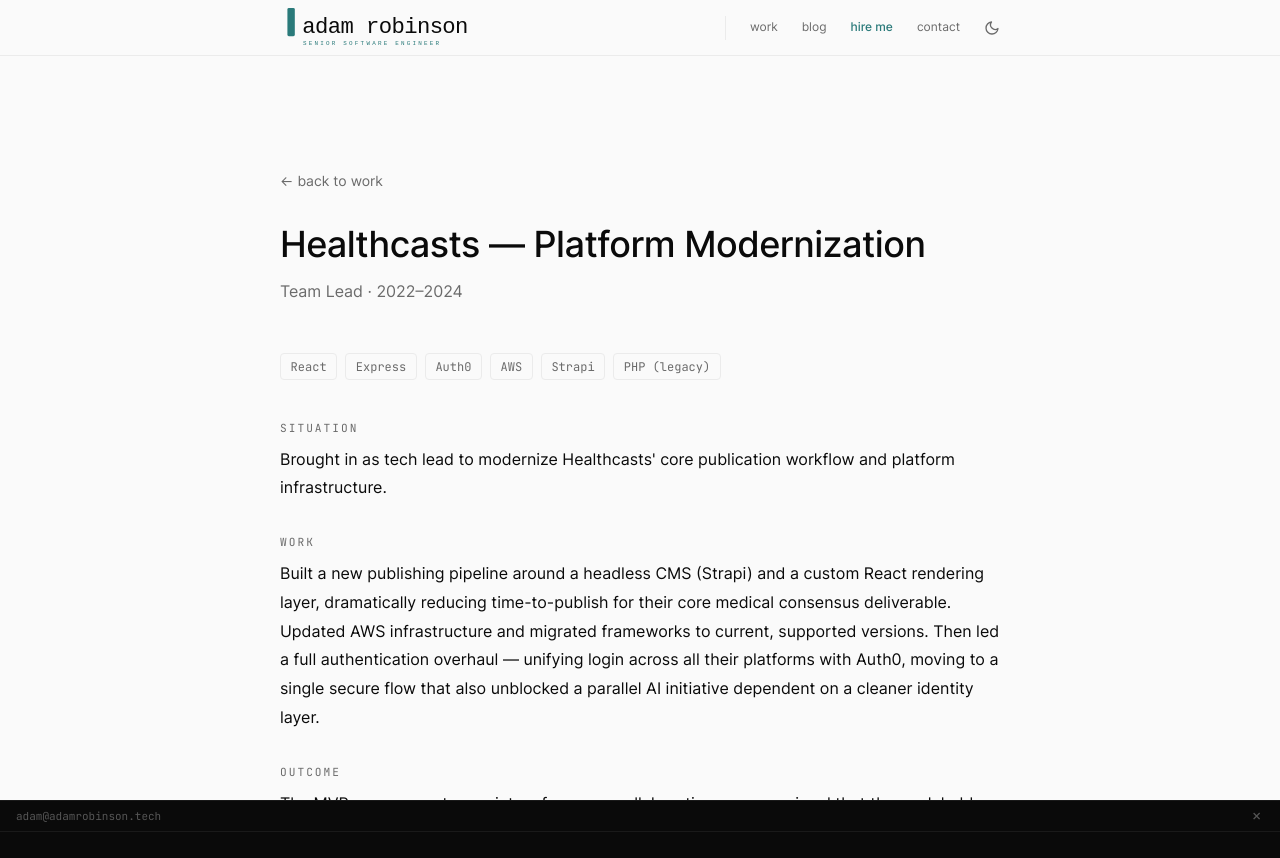
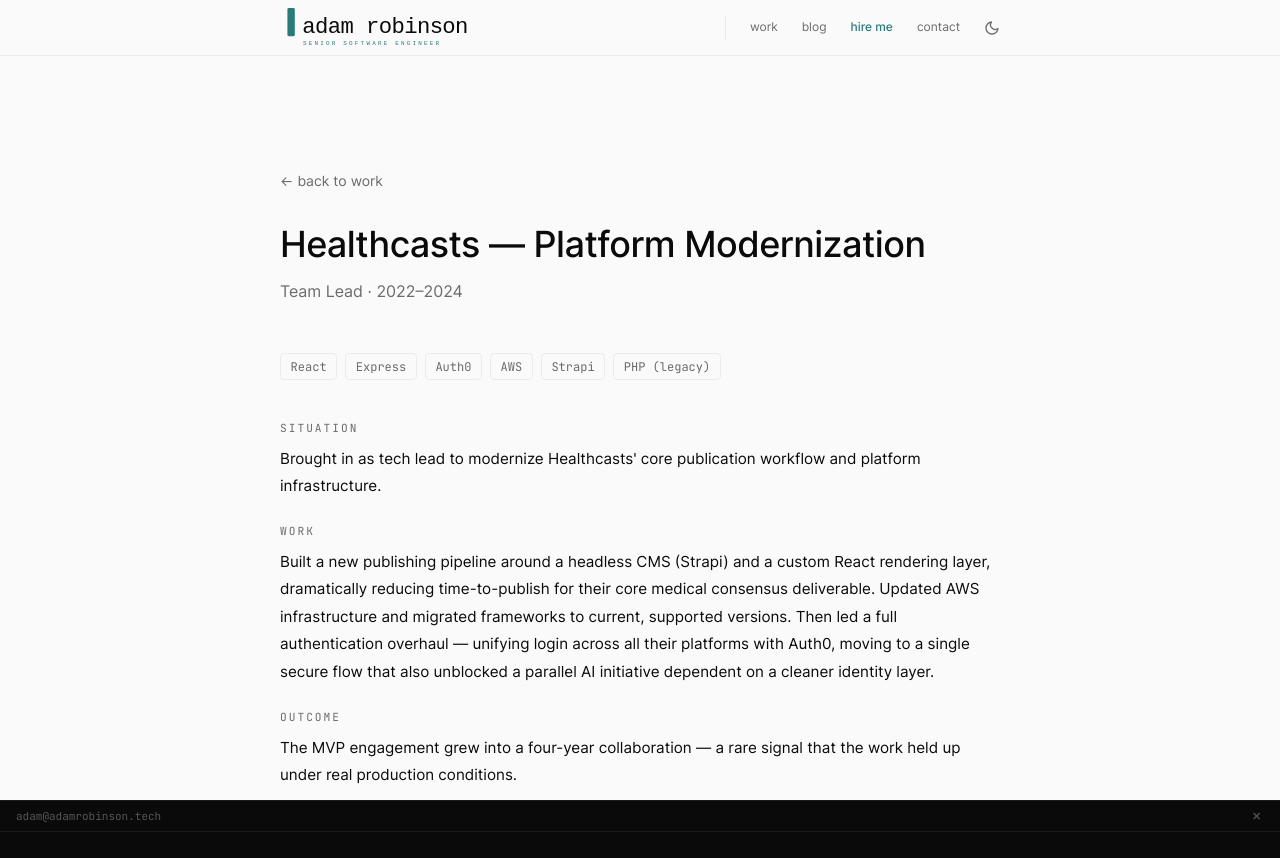
Before and after one commit to aaddaamm/dotcom, a SvelteKit app: page /work/healthcasts in a window 1280 px wide. Shown: the top 858 px of the page. Built offline with nearby package versions, Linux system fonts and the light colour scheme.

Commit message:
refactor(work): extract CaseStudy component; remove duplicated markup and styles

```diff
--- /dev/null
+++ b/src/components/case-study.svelte
@@ -0,0 +1,49 @@
+<script lang="ts">
+	let {
+		situation,
+		work,
+		outcome
+	}: {
+		situation: string;
+		work: string;
+		outcome: string;
+	} = $props();
+</script>
+
+<div class="case-study">
+	{#each [{ label: 'situation', text: situation }, { label: 'work', text: work }, { label: 'outcome', text: outcome }] as section (section.label)}
+		<div class="cs-section">
+			<span class="cs-label">{section.label}</span>
+			<p class="cs-body">{section.text}</p>
+		</div>
+	{/each}
+</div>
+
+<style>
+	.case-study {
+		display: flex;
+		flex-direction: column;
+		gap: 1.5rem;
+	}
+
+	.cs-section {
+		display: flex;
+		flex-direction: column;
+		gap: 0.5rem;
+	}
+
+	.cs-label {
+		font-family: var(--font-mono);
+		font-size: 0.7rem;
+		text-transform: uppercase;
+		letter-spacing: 2px;
+		color: var(--color-muted);
+	}
+
+	.cs-body {
+		font-size: 0.95rem;
+		color: var(--color-text);
+		line-height: 1.8;
+		margin: 0;
+	}
+</style>
--- a/src/components/work-card.svelte
+++ b/src/components/work-card.svelte
@@ -1,8 +1,9 @@
 <script lang="ts">
 	import Card from './card.svelte';
+	import CaseStudy from './case-study.svelte';
 	import { getFilter, toggle } from '$lib/stores/work-filter.svelte';
 
-	interface CaseStudy {
+	interface CaseStudyData {
 		situation: string;
 		work: string;
 		outcome: string;
@@ -17,7 +18,7 @@
 		seoDescription?: string;
 		stack: string[];
 		outcome?: string;
-		caseStudy?: CaseStudy;
+		caseStudy?: CaseStudyData;
 	}
 
 	let { project, variant = 'full' }: { project: WorkItem; variant?: 'preview' | 'full' } = $props();
@@ -58,20 +59,11 @@
 	{/if}
 
 	{#if project.caseStudy && variant === 'full'}
-		<div class="case-study">
-			<div class="cs-section">
-				<span class="cs-label">situation</span>
-				<p class="cs-body">{project.caseStudy.situation}</p>
-			</div>
-			<div class="cs-section">
-				<span class="cs-label">work</span>
-				<p class="cs-body">{project.caseStudy.work}</p>
-			</div>
-			<div class="cs-section">
-				<span class="cs-label">outcome</span>
-				<p class="cs-body">{project.caseStudy.outcome}</p>
-			</div>
-		</div>
+		<CaseStudy
+			situation={project.caseStudy.situation}
+			work={project.caseStudy.work}
+			outcome={project.caseStudy.outcome}
+		/>
 	{/if}
 </Card>
 
@@ -171,31 +163,4 @@
 	.case-study-link:hover {
 		color: var(--color-accent);
 	}
-
-	.case-study {
-		display: flex;
-		flex-direction: column;
-		gap: 1.25rem;
-	}
-
-	.cs-section {
-		display: flex;
-		flex-direction: column;
-		gap: 0.4rem;
-	}
-
-	.cs-label {
-		font-family: var(--font-mono);
-		font-size: 0.7rem;
-		text-transform: uppercase;
-		letter-spacing: 2px;
-		color: var(--color-muted);
-	}
-
-	.cs-body {
-		font-size: 0.9rem;
-		color: var(--color-text);
-		line-height: 1.7;
-		margin: 0;
-	}
 </style>
--- a/src/routes/work/[slug]/+page.svelte
+++ b/src/routes/work/[slug]/+page.svelte
@@ -1,6 +1,7 @@
 <script lang="ts">
 	import SeoHead from '../../../components/seo-head.svelte';
 	import PageHeader from '../../../components/page-header.svelte';
+	import CaseStudy from '../../../components/case-study.svelte';
 	import JsonLd from '../../../components/json-ld.svelte';
 	import { breadcrumbList } from '$lib/utils';
 
@@ -47,20 +48,11 @@
 	</div>
 
 	{#if project.caseStudy}
-		<div class="case-study">
-			<div class="cs-section">
-				<span class="cs-label">situation</span>
-				<p class="cs-body">{project.caseStudy.situation}</p>
-			</div>
-			<div class="cs-section">
-				<span class="cs-label">work</span>
-				<p class="cs-body">{project.caseStudy.work}</p>
-			</div>
-			<div class="cs-section">
-				<span class="cs-label">outcome</span>
-				<p class="cs-body">{project.caseStudy.outcome}</p>
-			</div>
-		</div>
+		<CaseStudy
+			situation={project.caseStudy.situation}
+			work={project.caseStudy.work}
+			outcome={project.caseStudy.outcome}
+		/>
 	{/if}
 
 	<div class="cs-cta">
@@ -104,33 +96,6 @@
 		background-color: transparent;
 		border: 1px solid var(--color-border);
 		color: var(--color-muted);
-	}
-
-	.case-study {
-		display: flex;
-		flex-direction: column;
-		gap: 2rem;
-	}
-
-	.cs-section {
-		display: flex;
-		flex-direction: column;
-		gap: 0.5rem;
-	}
-
-	.cs-label {
-		font-family: var(--font-mono);
-		font-size: 0.7rem;
-		text-transform: uppercase;
-		letter-spacing: 2px;
-		color: var(--color-muted);
-	}
-
-	.cs-body {
-		font-size: 1rem;
-		color: var(--color-text);
-		line-height: 1.8;
-		margin: 0;
 	}
 
 	.cs-cta {
```
